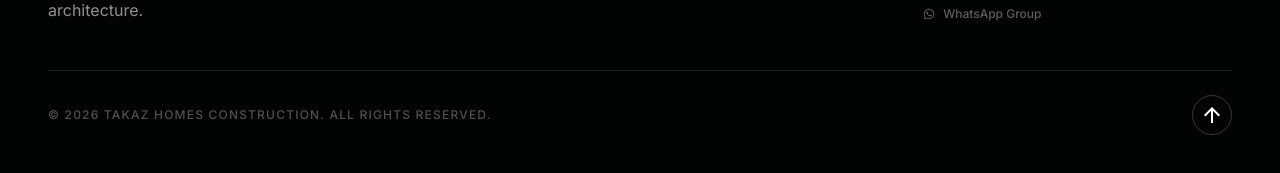
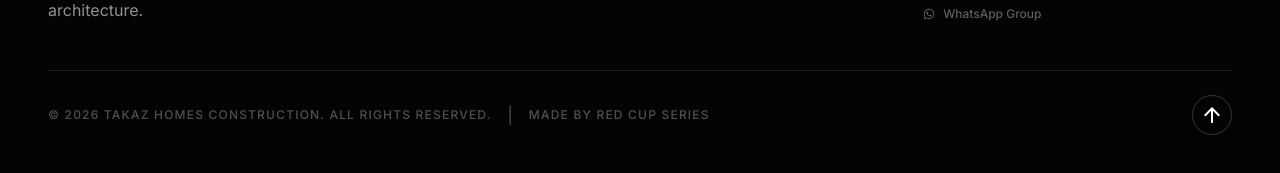
Before and after one commit to PhaseOfficial/TakazHomes, a React (Vite) app: page / in a window 1280 px wide. Shown: the part 5615-5788 px from the top of the page. Built offline with nearby package versions, Linux system fonts and the light colour scheme.

Commit message:
Enhance Footer component layout and add attribution link to Red Cup Series

```diff
--- a/src/components/common/Footer.jsx
+++ b/src/components/common/Footer.jsx
@@ -53,10 +53,21 @@ const Footer = () => {
           </div>
         </div>
 
-        <div className="max-w-container-max-width mx-auto border-t border-white/10 mt-stack-lg pt-stack-md flex flex-col md:flex-row justify-between items-center gap-gutter">
-          <span className="font-label-sm text-label-sm opacity-50 uppercase tracking-widest text-white/60">
-            © 2026 TAKAZ HOMES CONSTRUCTION. ALL RIGHTS RESERVED.
-          </span>
+        <div className="max-w-container-max-width mx-auto border-t border-white/10 mt-stack-lg pt-stack-md flex flex-col md:flex-row justify-between items-center gap-gutter text-center md:text-left">
+          <div className="flex flex-col md:flex-row items-center gap-2 md:gap-4">
+            <span className="font-label-sm text-label-sm opacity-50 uppercase tracking-widest text-white/60">
+              © 2026 TAKAZ HOMES CONSTRUCTION. ALL RIGHTS RESERVED.
+            </span>
+            <span className="hidden md:block opacity-30 text-white">|</span>
+            <a
+              href="https://www.redcupseries.co.zw"
+              target="_blank"
+              rel="noopener noreferrer"
+              className="font-label-sm text-label-sm opacity-50 hover:opacity-100 uppercase tracking-widest text-white/60 transition-opacity"
+            >
+              MADE BY RED CUP SERIES
+            </a>
+          </div>
           <div className="flex gap-4">
             <button
               onClick={scrollToTop}
```
